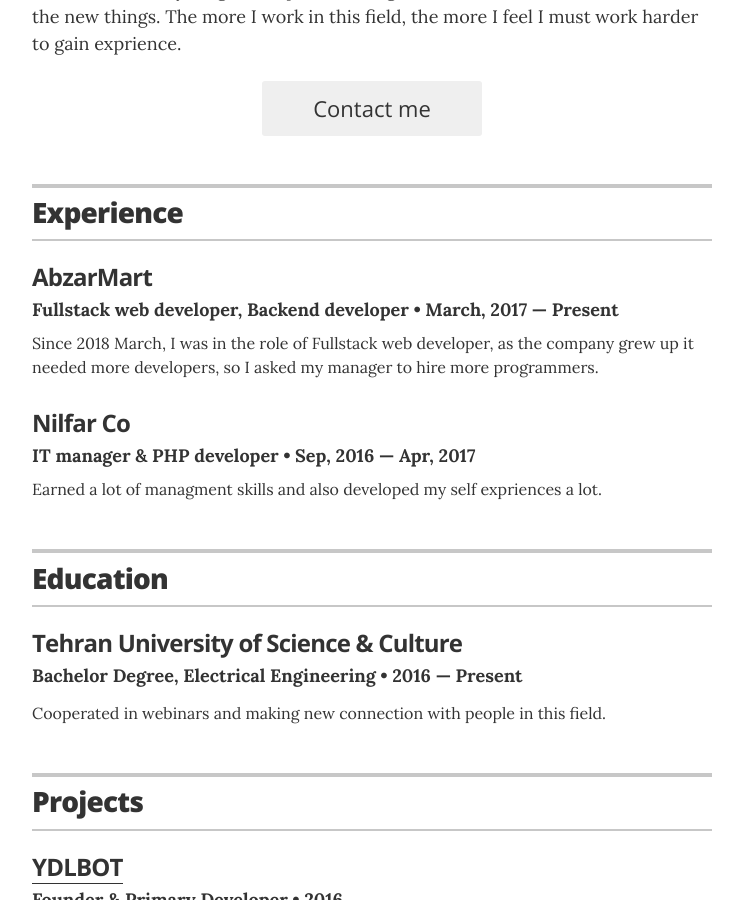
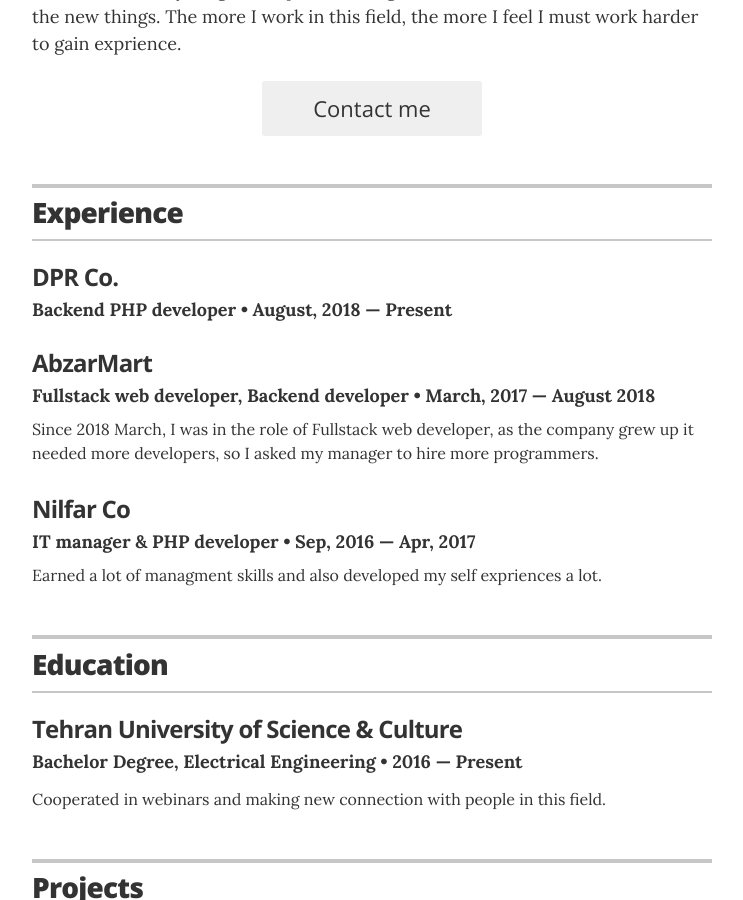
Before and after one commit to alirezamirsepassi/alirezamirsepassi.github.io, a Jekyll site: the page built from index.html, in a window 1280 px wide and 900 px high, scrolled down 352 px. Shown: the whole window, without its empty margins (268-1011 px from the left). Built offline with Jekyll 4.4.1, drawn with Linux system fonts in a browser that asks for light colours.

Commit message:
Changed my expriences

```diff
--- a/_data/experience.yml
+++ b/_data/experience.yml
@@ -1,14 +1,17 @@
 # Jobs
 
+- company: DPR Co.
+  position: Backend PHP developer
+  duration:  August, 2018 &mdash; Present
+  summary:
 
-# Windmill Crank Operator
+
 - company: AbzarMart
   position: Fullstack web developer, Backend developer
-  duration:  March, 2017 &mdash; Present
+  duration:  March, 2017 &mdash; August 2018
   summary: Since 2018 March, I was in the role of Fullstack web developer, as the company grew up it needed more developers, so I asked my manager to hire more programmers.
 
 
-# Springfield Nuclear Power Plant
 - company: Nilfar Co
   position: IT manager & PHP developer
   duration: Sep, 2016 &mdash; Apr, 2017
```
